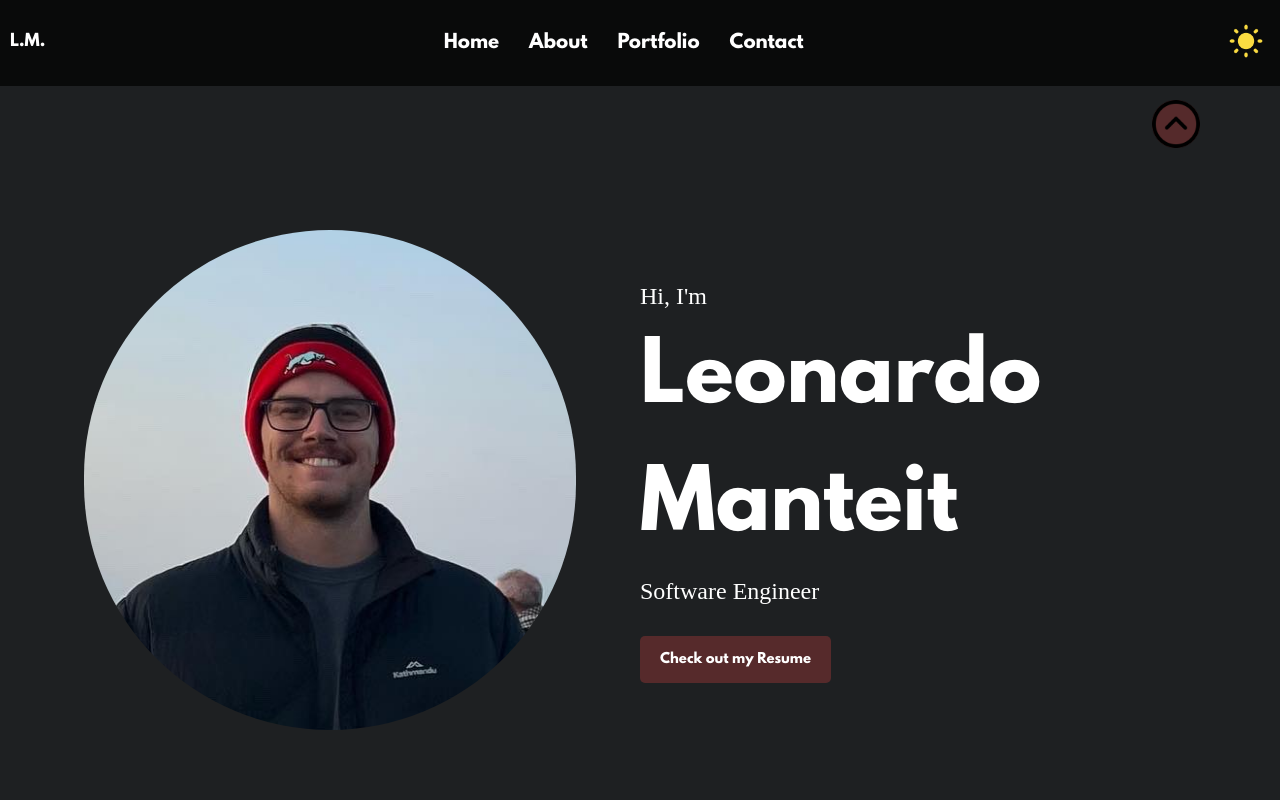
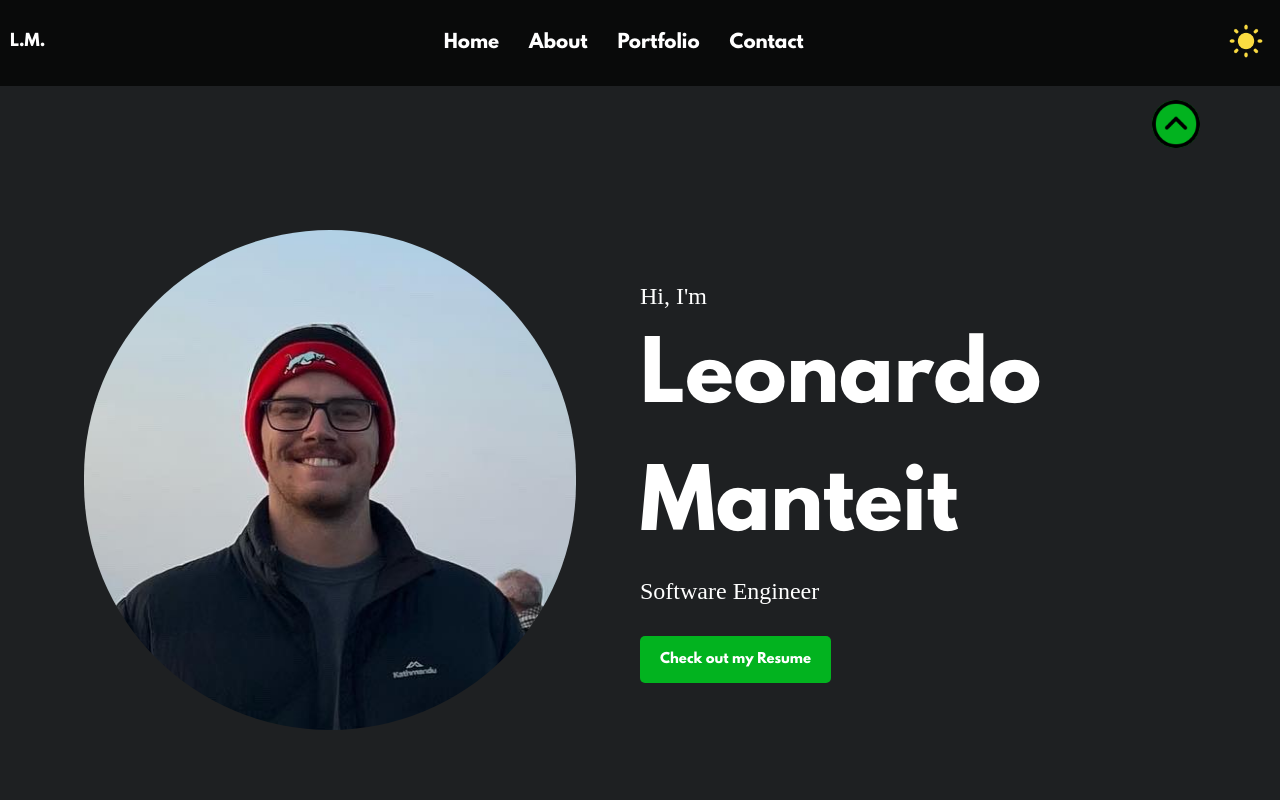
Before and after one commit to Jesus130247/Portfolio, a React (Vite) app: page / in a window 1280 px wide. Shown: the top 800 px of the page. Built offline with nearby package versions, Linux system fonts and the light colour scheme.

Commit message:
changed btn colour on dark mode

```diff
--- a/src/App.css
+++ b/src/App.css
@@ -31,7 +31,7 @@ img:active {
   --background-color: rgb(30, 32, 34);
   background-color: rgb(30, 32, 34);
   --about-clr: rgb(46, 56, 66);
-  --button-clr: #6d2f2fb4;
+  --button-clr: #02b31f;
 }
 
 #light-mode {
```
Also changed, not shown: 1 other file (tests, documents, lock files or other folders).
